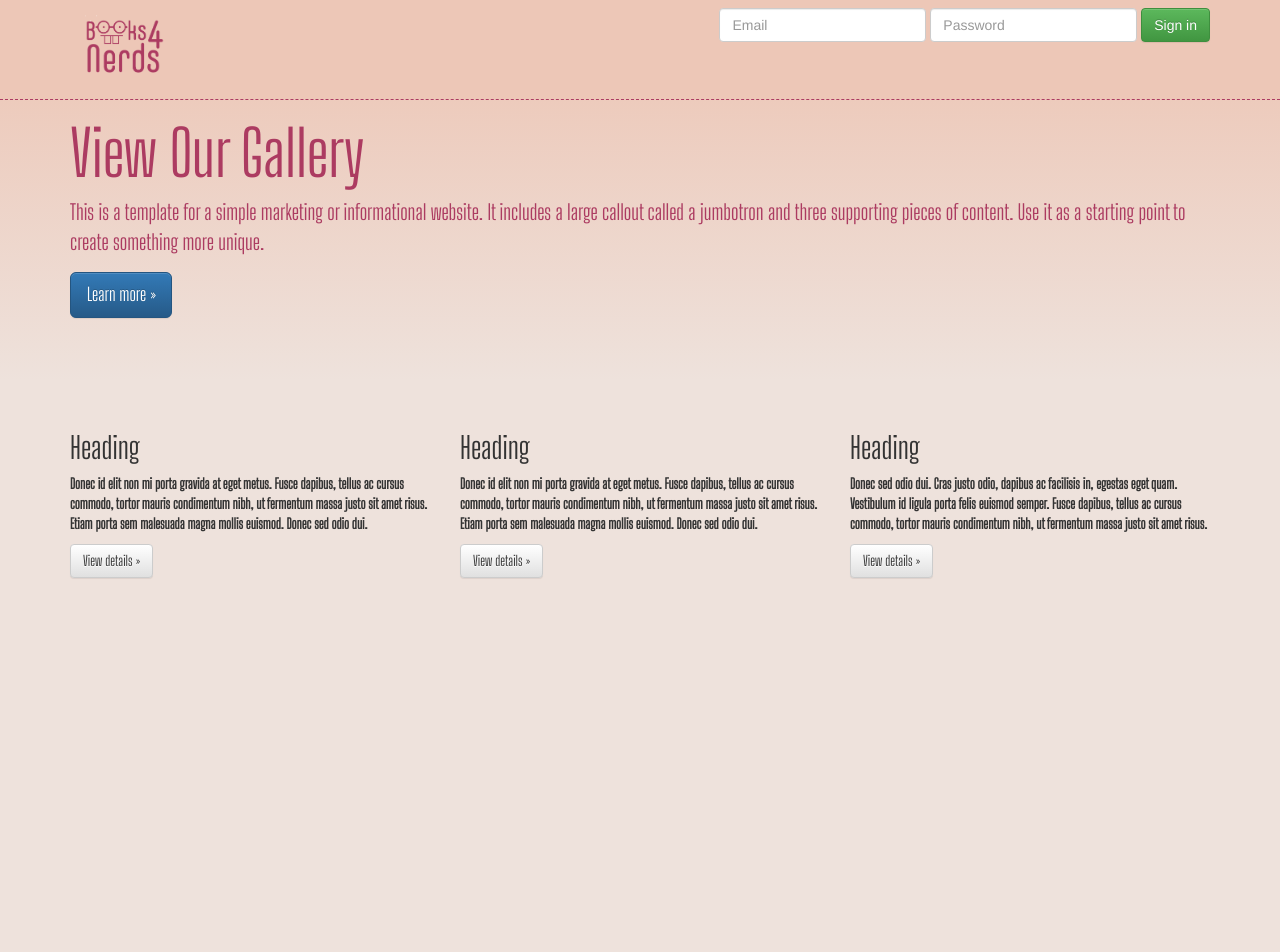
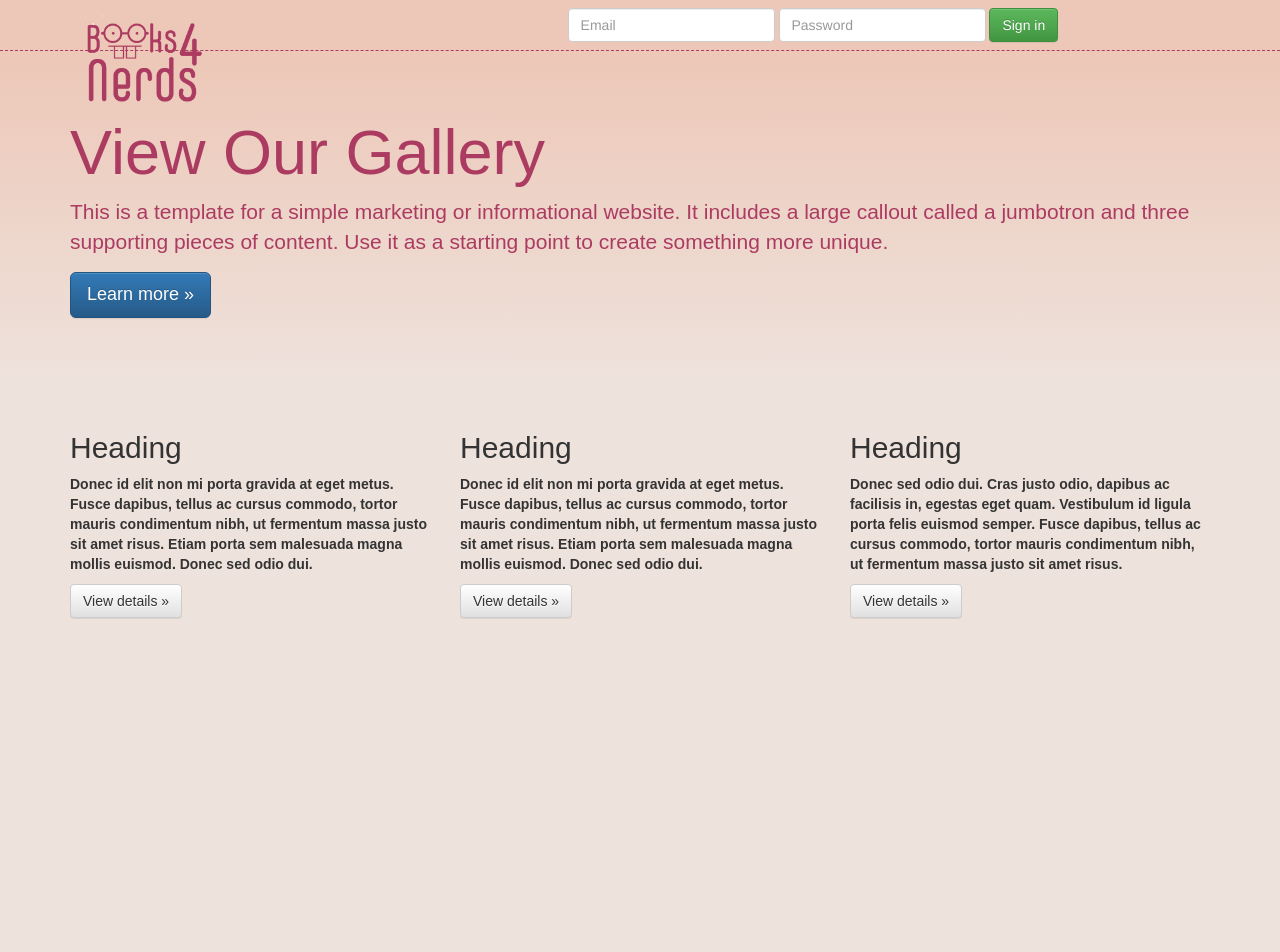
Before and after one commit to Mendenbarr/Books-4-Nerds, a plain HTML site: page public_html/index.html in a window 1280 px wide. Shown: the top 952 px of the page. Drawn offline with Linux system fonts and the light colour scheme.

Commit message:
search bar adjustments

```diff
--- a/public_html/css/main.css
+++ b/public_html/css/main.css
@@ -2,7 +2,7 @@ html {
     background-color: #EDC7B7;
 }
 .nav-img {
-    width: 80px;
+    width: 120px;
     margin-left:0;
     padding-left:0;
 }
@@ -11,17 +11,16 @@ html {
 }
 .jumbotron .container {
     color:#AC3B61;
-    font-family: 'Big Shoulders Display', monospace;
+    font-family: 'Montserrat', sans-serif;
     font-weight: bolder;
 }
 .landing-content {
     height: 1000px;
     background-color: #eee2dc;
-    font-family: 'Big Shoulders Display', cursive;
+    font-family: 'Montserrat', sans-serif;
     font-weight: bolder;
 }
 nav {
-    height: 100px;
     background-color:#edc7b7;
     border-bottom: 2px dashed #AC3B61;
 }
@@ -40,3 +39,10 @@ hr {
     background-color: #AC3B61;
     height: 5px;
 }
+.search {
+    margin-top: 3%;
+        margin-bottom: 0;
+}
+.navbar-form {
+margin-right: 12%;
+}
```
